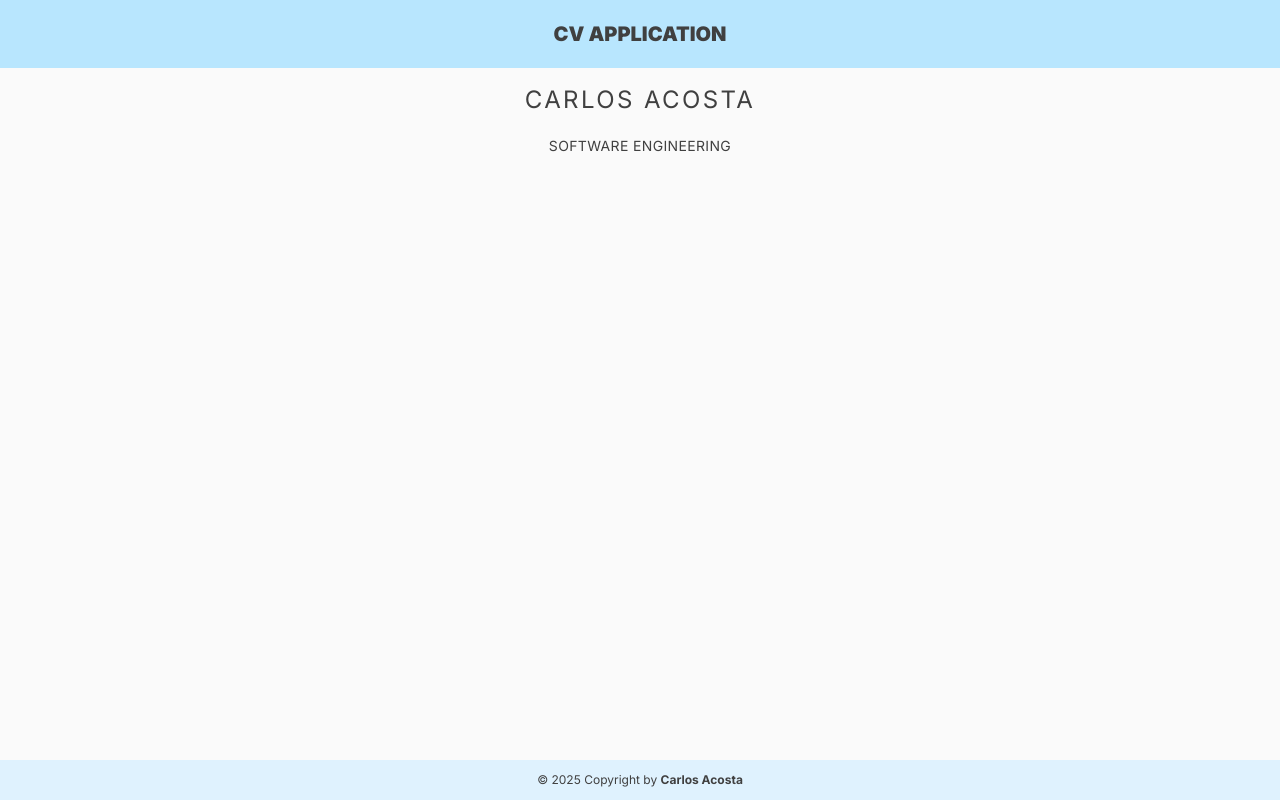
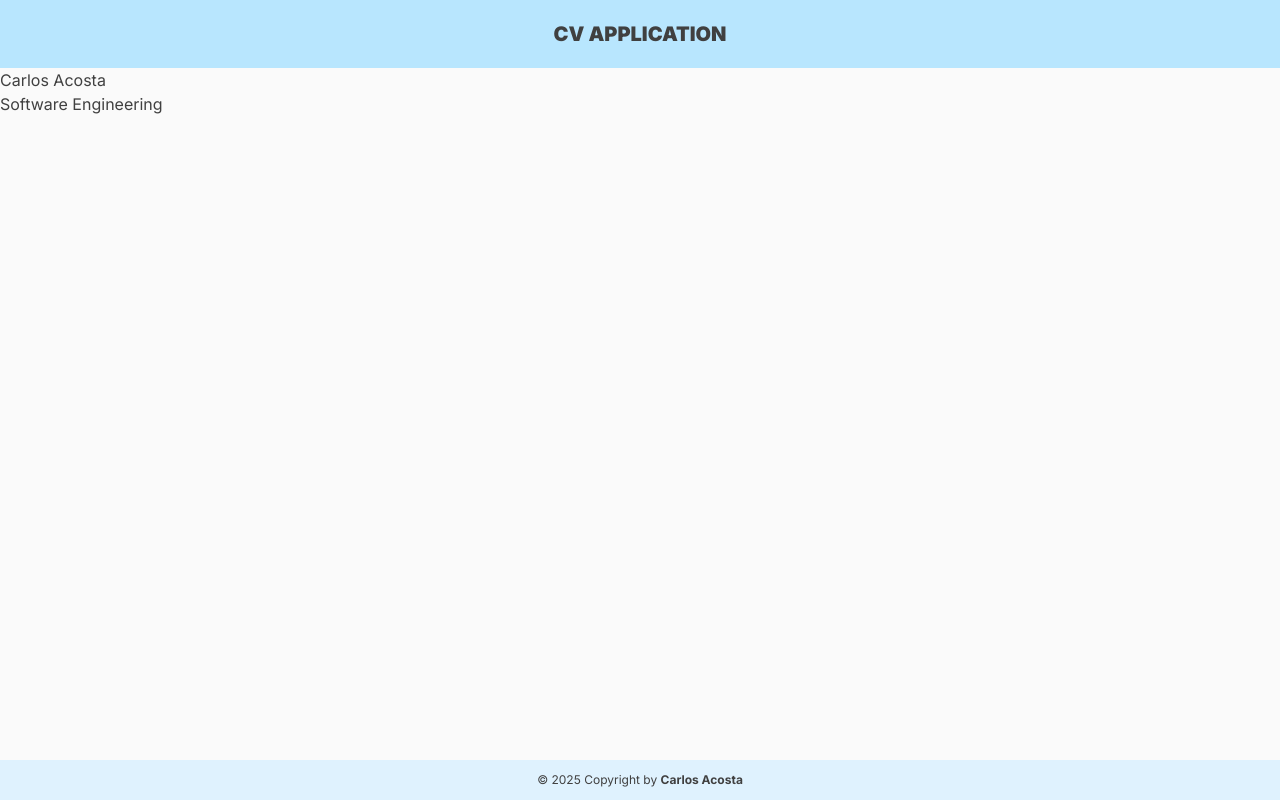
Before and after one commit to Carlosaac23/TOP-cv-application, a React (Vite) app: page / in a window 1280 px wide. Built offline with nearby package versions, Linux system fonts and the light colour scheme.

Commit message:
feat: - delete setStyle function due to its limitation to add style - add style to component by props so can style each component with custom styles - add default style to component

```diff
--- a/src/components/SingleLineEdit.jsx
+++ b/src/components/SingleLineEdit.jsx
@@ -1,19 +1,10 @@
 import { useState } from 'react';
 
-export default function SingleLineEdit({ value, style }) {
+export default function SingleLineEdit({ value, className }) {
   const [editingValue, setEditingValue] = useState(value);
 
   function onChange(e) {
     setEditingValue(e.target.value);
-  }
-
-  function setStyle(style) {
-    const bigStyle =
-      'mx-auto block w-full p-4 text-center text-2xl tracking-widest uppercase hover:cursor-pointer hover:bg-neutral-100 focus:outline-none';
-    const smallStyle =
-      'mx-auto block w-full p-1 text-center text-sm tracking-wide uppercase hover:cursor-pointer hover:bg-neutral-100 focus:outline-none';
-
-    return style === 'big' ? bigStyle : smallStyle;
   }
 
   return (
@@ -22,7 +13,7 @@ export default function SingleLineEdit({ value, style }) {
       aria-label='Field name'
       value={editingValue}
       onChange={onChange}
-      className={setStyle(style)}
+      className={`${className} w-full hover:cursor-pointer hover:bg-neutral-100 focus:outline-none`}
     />
   );
 }
```
